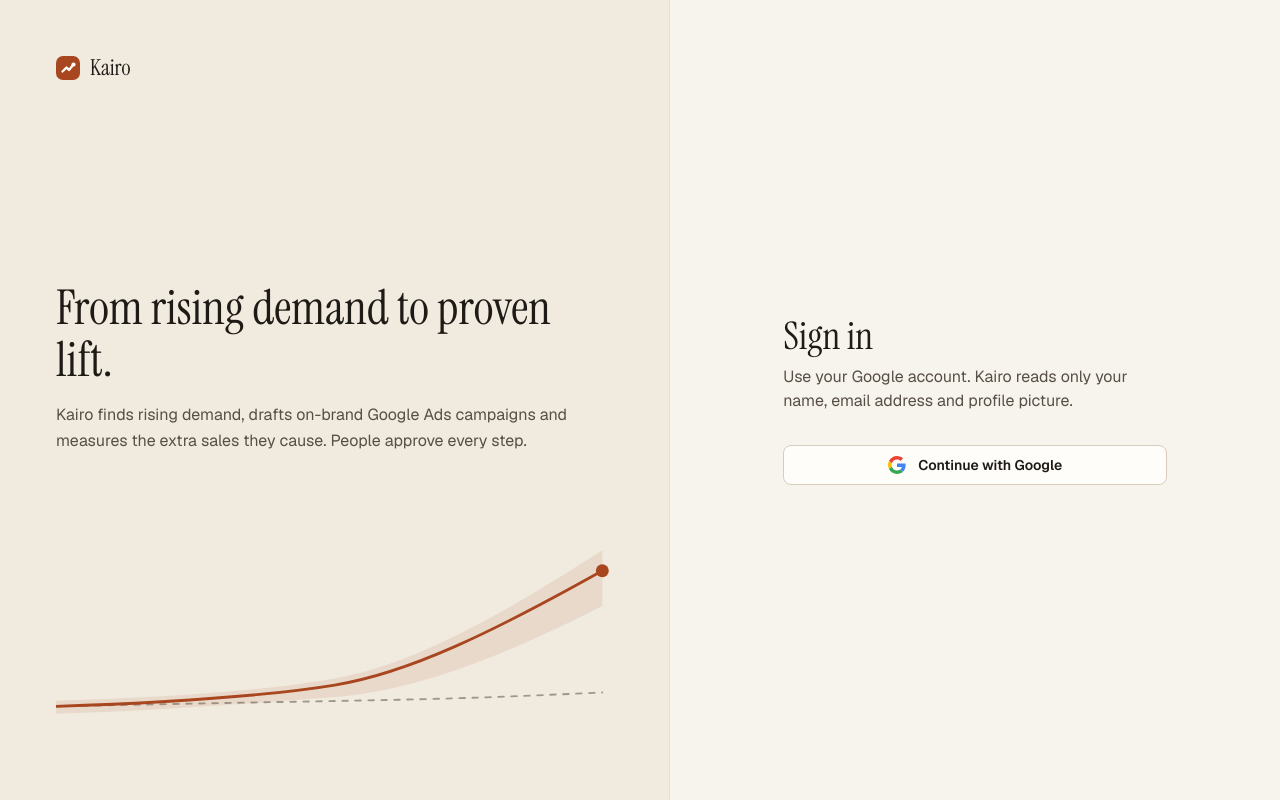
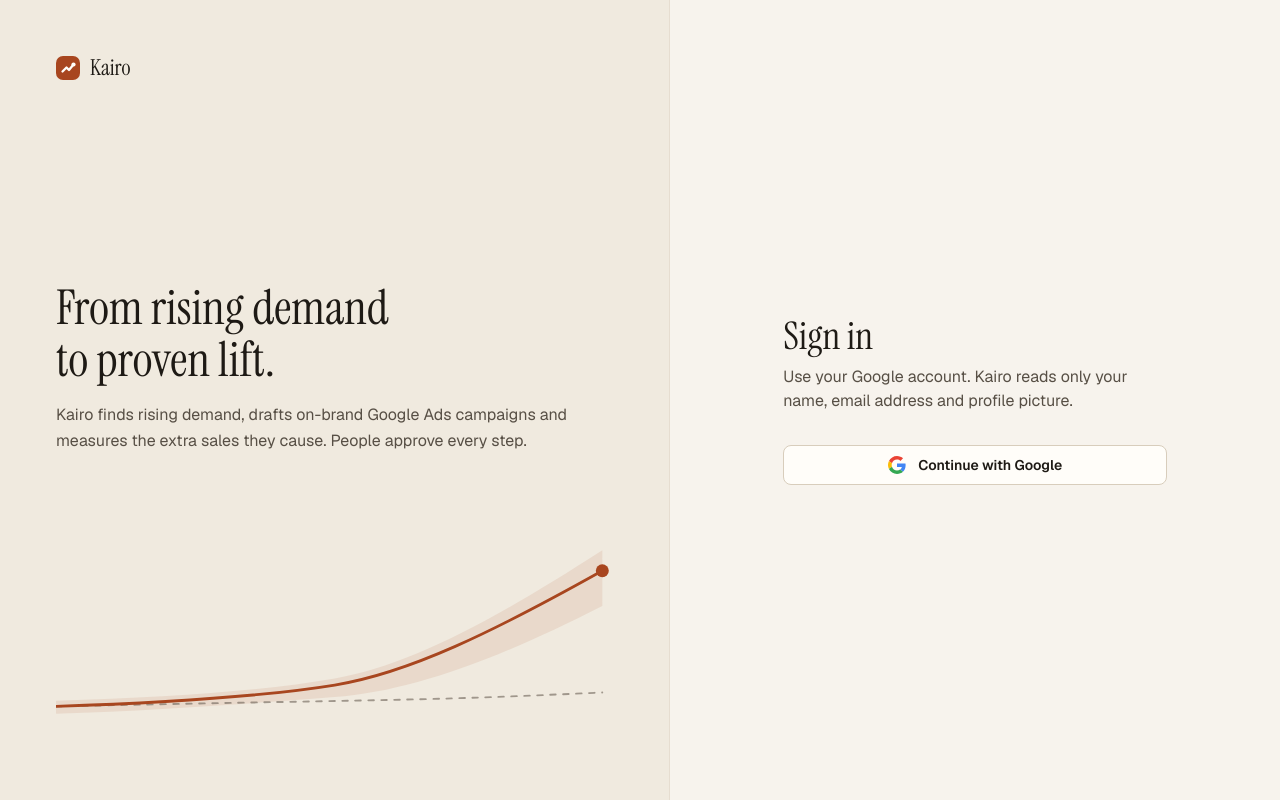
Before and after one commit to NencyBatada/Kairo, a Next.js app in the folder web/: page /sign-in in a window 1280 px wide. Built offline with nearby package versions, Linux system fonts and the light colour scheme.

Commit message:
Load only the upright display serif and balance heading line breaks

```diff
--- a/web/src/app/globals.css
+++ b/web/src/app/globals.css
@@ -206,6 +206,16 @@
     color: var(--color-foreground);
   }
 
+  h1,
+  h2,
+  h3 {
+    text-wrap: balance;
+  }
+
+  p {
+    text-wrap: pretty;
+  }
+
   :focus-visible {
     outline: 2px solid var(--color-ring);
     outline-offset: 2px;
--- a/web/src/app/layout.tsx
+++ b/web/src/app/layout.tsx
@@ -17,7 +17,6 @@ const instrumentSerif = Instrument_Serif({
   variable: "--font-instrument-serif",
   subsets: ["latin"],
   weight: "400",
-  style: ["normal", "italic"],
 });
 
 export const metadata: Metadata = {
--- a/web/src/app/sign-in/page.tsx
+++ b/web/src/app/sign-in/page.tsx
@@ -15,7 +15,7 @@ export default function SignInPage({ searchParams }: PageProps<"/sign-in">) {
       <div className="relative hidden flex-col overflow-hidden border-r border-border bg-sidebar p-10 lg:flex xl:p-14">
         <Logo />
         <div className="mt-auto max-w-xl">
-          <p className="font-display text-display-xl text-foreground">From rising demand to proven lift.</p>
+          <p className="font-display text-display-xl text-balance text-foreground">From rising demand to proven lift.</p>
           <p className="mt-4 max-w-prose text-base text-muted-foreground">
             Kairo finds rising demand, drafts on-brand Google Ads campaigns and measures the extra sales they cause. People approve every
             step.
```
Also changed, not shown: 1 other file (tests, documents, lock files or other folders).
